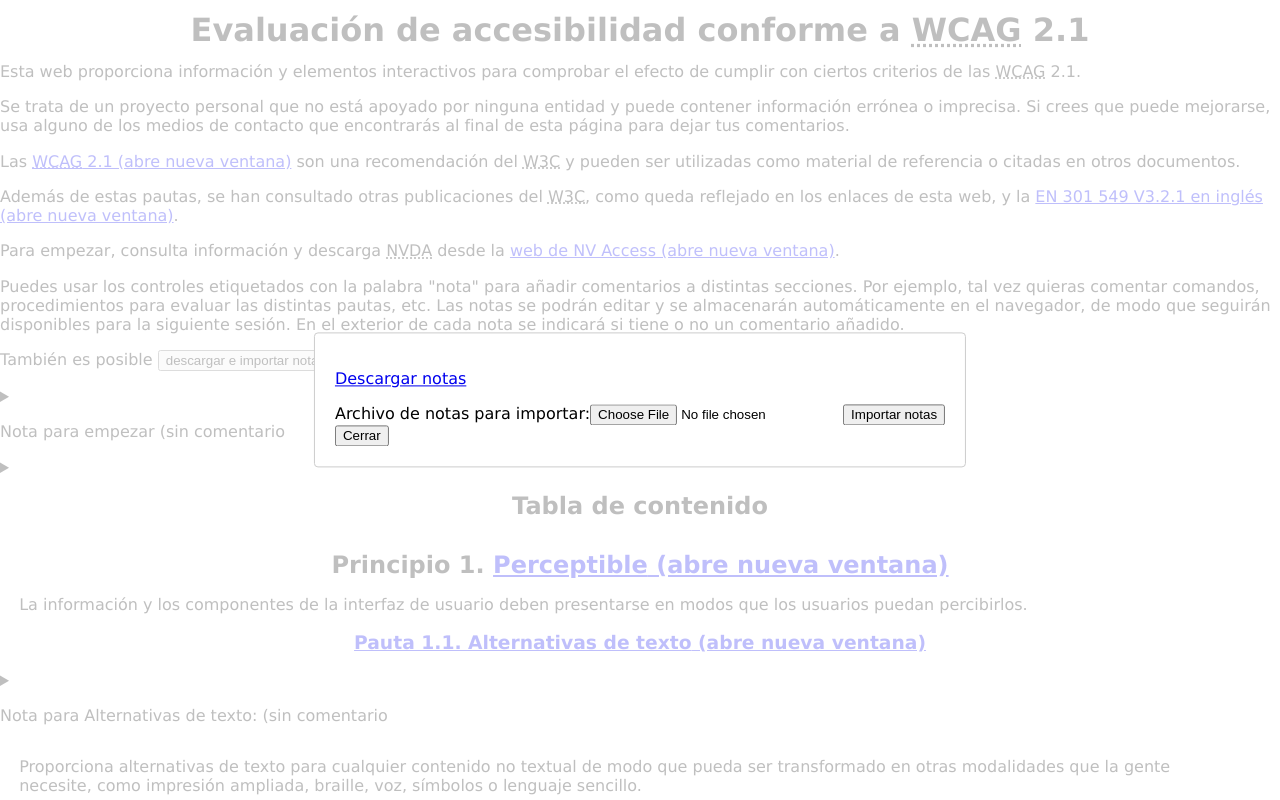
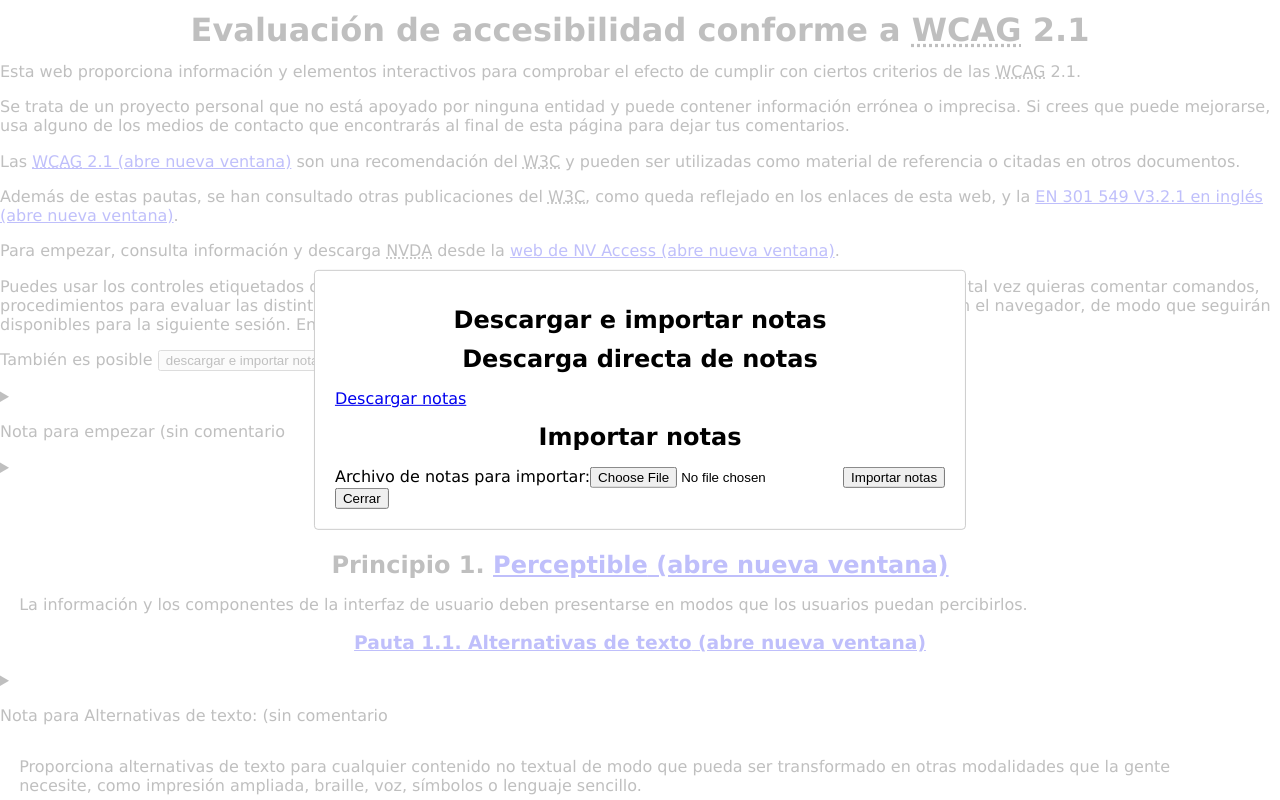
Before and after one commit to nvdaes/weba11y, a React (Create React App) app: page / in a window 1280 px wide. Both pictures are taken after a click on the button "descargar e importar notas". Shown: the top 800 px of the page. Built offline with nearby package versions, Linux system fonts and the light colour scheme.

Commit message:
Use headings in dialog for notes improving focus navigation, and update datetime

```diff
--- a/src/components/complex/exportNotes.js
+++ b/src/components/complex/exportNotes.js
@@ -30,7 +30,10 @@ const Dialog = () =>{
 
 	return (
 		<>
+		<h1>Descargar e importar notas</h1>
+		<h2>Descarga directa de notas</h2>
 		<p><a download="nvda.json" href={`data:application/json;charset=utf-8,${encodeURIComponent(JSON.stringify(localStorage))}`}>Descargar notas</a></p>
+		<h2>Importar notas</h2>
 		<form onSubmit={handleSubmit}>
 		<label>Archivo de notas para importar:
 		<input type="file" accept=".json" required onChange={handleChange} />
--- a/src/components/landmarks/footer.js
+++ b/src/components/landmarks/footer.js
@@ -15,7 +15,7 @@ const Footer = () => {
 		</address>
 		</section>
 		<p><ExternalLink href="https://github.com/nvdaes/weba11y/" contents="Código fuente en GitHub" /></p>
-<p>Última actualización: <time dateTime="2022-09-18">18 de septiembre de 2022</time></p>
+<p>Última actualización: <time dateTime="2022-09-19">19 de septiembre de 2022</time></p>
 		</footer>
 		</>
 	);
```
